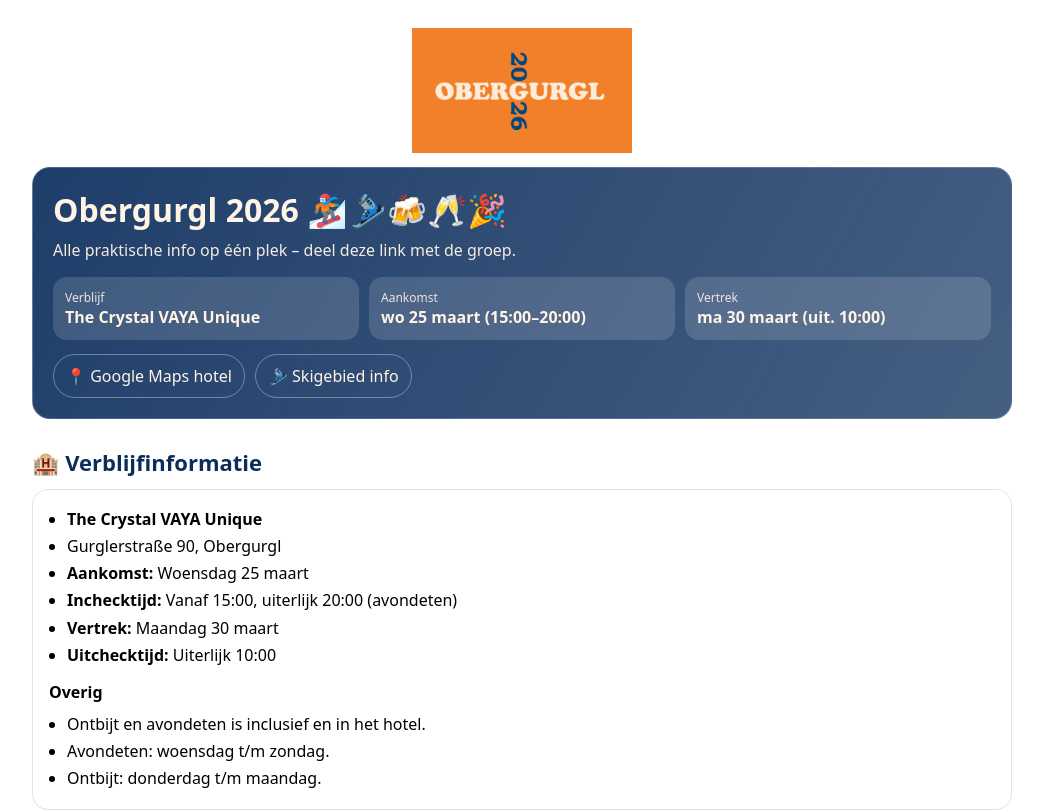
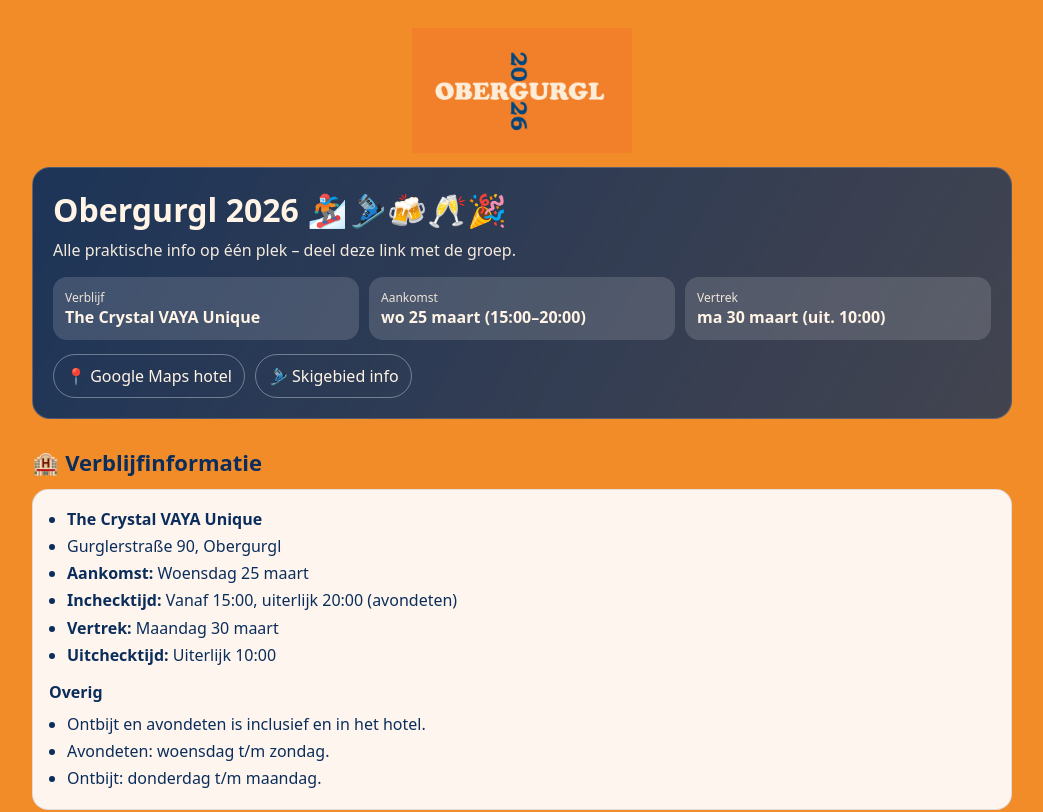
Before and after one commit to Lauwiep/Obergurgl-2026, a Next.js app: page / in a window 1280 px wide. Shown: the top 812 px of the page, without its empty margins (118-1161 px from the left). Built offline with nearby package versions, Linux system fonts and the light colour scheme.

Commit message:
Update layout.js

```diff
--- a/app/layout.js
+++ b/app/layout.js
@@ -6,7 +6,14 @@
 export default function RootLayout({ children }) {
   return (
     <html lang="nl">
-      <body style={{ margin: 0, fontFamily: "system-ui, -apple-system, Segoe UI, Roboto, Arial" }}>
+   <body
+  style={{
+    margin: 0,
+    fontFamily: "system-ui, -apple-system, Segoe UI, Roboto, Arial",
+    background: "#F28C28",   // oranje
+    color: "#0B2D5C"         // donkerblauw als standaard tekstkleur
+  }}
+>
         {children}
       </body>
     </html>
```
